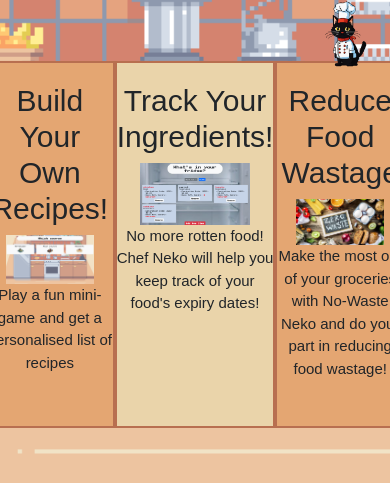
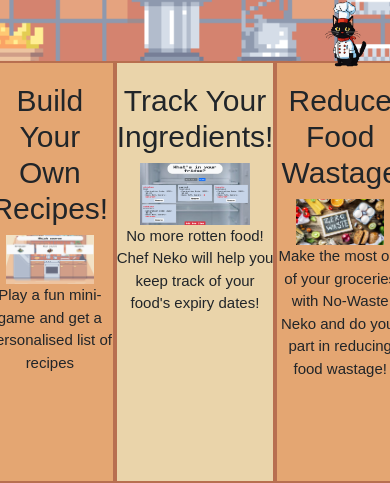
Before and after one commit to nlcchi/No-Waste-Neko, a PHP site: page /client/view/landingpage.html in a window 390 px wide; the page is wider, and only the part inside the window is pictured. Shown: the part 361-844 px from the top of that part. Run offline with PHP 8.4, Linux system fonts and the light colour scheme; some web fonts are replaced.

Commit message:
updated responsiveness again lol
lol

```diff
--- a/client/styling/landingpage.css
+++ b/client/styling/landingpage.css
@@ -86,6 +86,10 @@ body {
     padding: 0;
     border: 2px solid #b86f50;
 
+}
+
+.row {
+    height: 100%;
 }
 
 .content {
```
